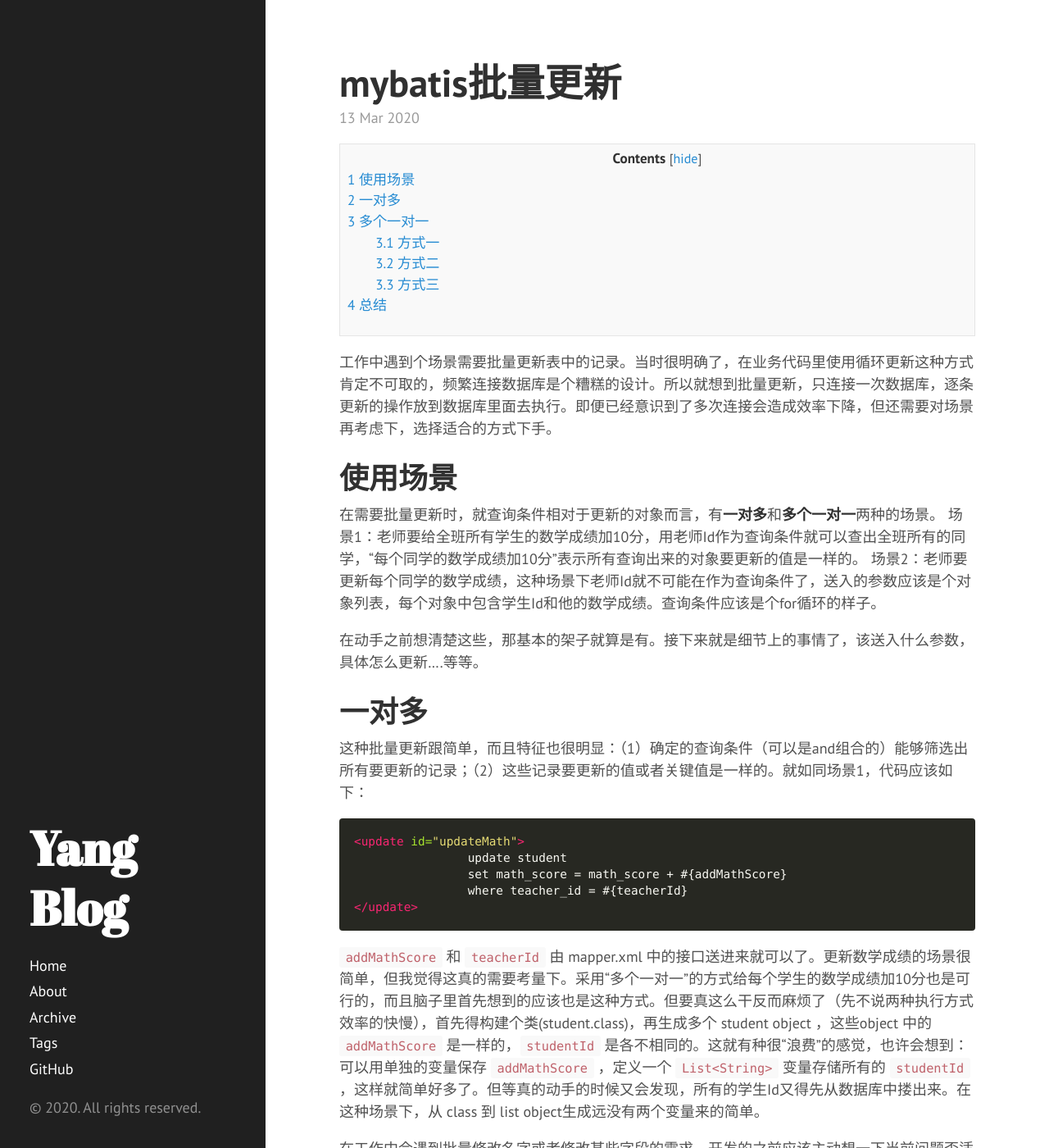
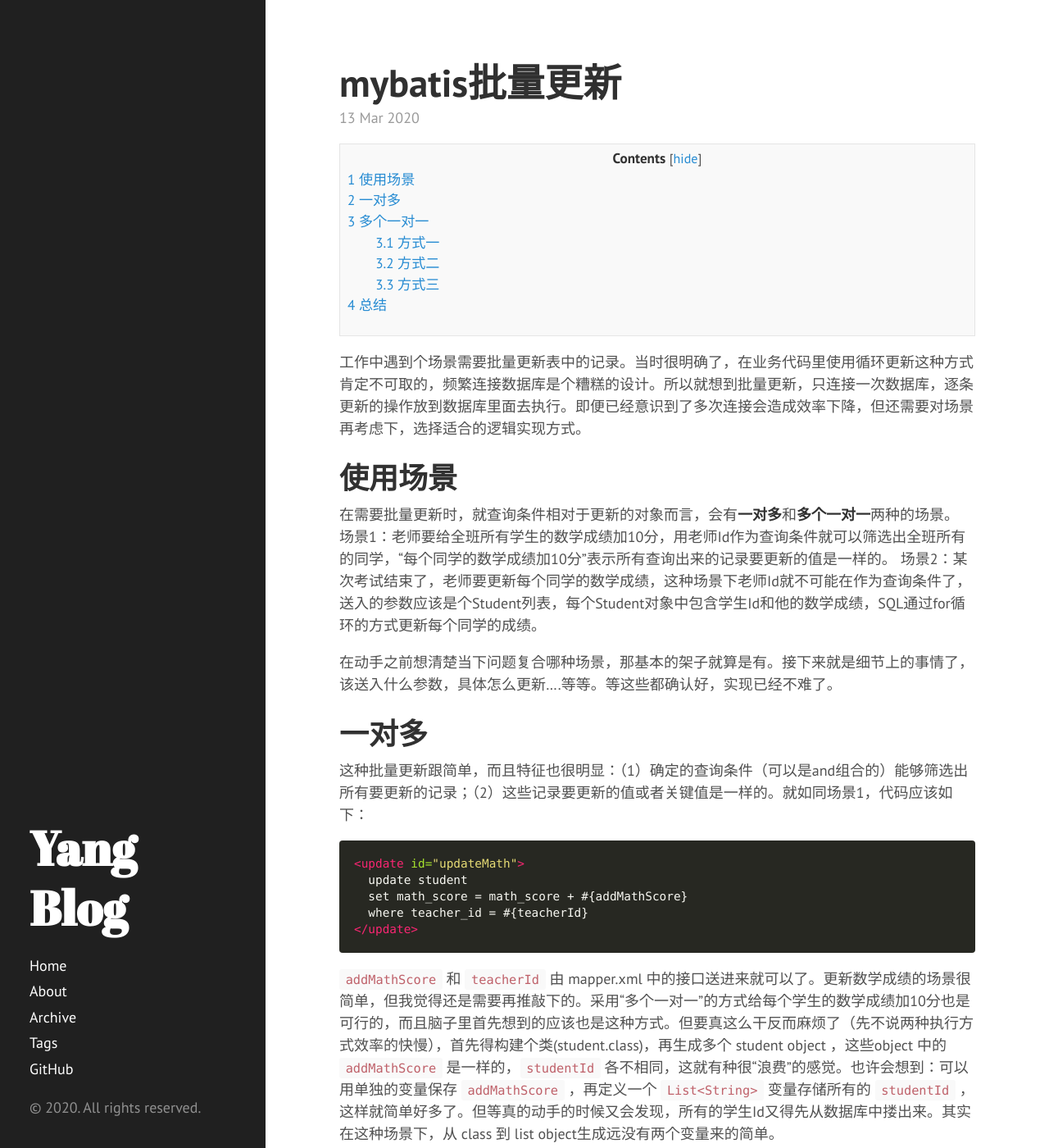
Before and after one commit to diego1109/diego1109.github.io, a Jekyll site: the page built from _posts/2020-03-13-mybatis-batch-update.md, in a window 1280 px wide and 1400 px high. Shown: the whole window at 82% size. Built offline with Jekyll 4.4.1, drawn with Linux system fonts in a browser that asks for light colours; nearby versions of some CDN libraries; comment, search, counter and statistics services are not loaded.

Commit message:
bolg: mybatis batch update

````diff
--- a/_posts/2020-03-13-mybatis-batch-update.md
+++ b/_posts/2020-03-13-mybatis-batch-update.md
@@ -9,15 +9,15 @@ comments: true
 
 ---
 
-工作中遇到个场景需要批量更新表中的记录。当时很明确了，在业务代码里使用循环更新这种方式肯定不可取的，频繁连接数据库是个糟糕的设计。所以就想到批量更新，只连接一次数据库，逐条更新的操作放到数据库里面去执行。即便已经意识到了多次连接会造成效率下降，但还需要对场景再考虑下，选择适合的方式下手。
+工作中遇到个场景需要批量更新表中的记录。当时很明确了，在业务代码里使用循环更新这种方式肯定不可取的，频繁连接数据库是个糟糕的设计。所以就想到批量更新，只连接一次数据库，逐条更新的操作放到数据库里面去执行。即便已经意识到了多次连接会造成效率下降，但还需要对场景再考虑下，选择适合的逻辑实现方式。
 
 # 使用场景
 
-在需要批量更新时，就查询条件相对于更新的对象而言，有**一对多**和**多个一对一**两种的场景。
-场景1：老师要给全班所有学生的数学成绩加10分，用老师Id作为查询条件就可以查出全班所有的同学，“每个同学的数学成绩加10分”表示所有查询出来的对象要更新的值是一样的。
-场景2：老师要更新每个同学的数学成绩，这种场景下老师Id就不可能在作为查询条件了，送入的参数应该是个对象列表，每个对象中包含学生Id和他的数学成绩。查询条件应该是个for循环的样子。
+在需要批量更新时，就查询条件相对于更新的对象而言，会有**一对多**和**多个一对一**两种的场景。
+场景1：老师要给全班所有学生的数学成绩加10分，用老师Id作为查询条件就可以筛选出全班所有的同学，“每个同学的数学成绩加10分”表示所有查询出来的记录要更新的值是一样的。
+场景2：某次考试结束了，老师要更新每个同学的数学成绩，这种场景下老师Id就不可能在作为查询条件了，送入的参数应该是个Student列表，每个Student对象中包含学生Id和他的数学成绩，SQL通过for循环的方式更新每个同学的成绩。
 
-在动手之前想清楚这些，那基本的架子就算是有。接下来就是细节上的事情了，该送入什么参数，具体怎么更新....等等。
+在动手之前想清楚当下问题复合哪种场景，那基本的架子就算是有。接下来就是细节上的事情了，该送入什么参数，具体怎么更新....等等。等这些都确认好，实现已经不难了。
 
 # 一对多
 
@@ -25,13 +25,13 @@ comments: true
 
 ```xml
 <update id="updateMath">
-		update student
-		set math_score = math_score + #{addMathScore}
-		where teacher_id = #{teacherId}
+  update student
+  set math_score = math_score + #{addMathScore}
+  where teacher_id = #{teacherId}
 </update>
 ```
 
-`addMathScore` 和 `teacherId` 由 mapper.xml 中的接口送进来就可以了。更新数学成绩的场景很简单，但我觉得这真的需要考量下。采用“多个一对一”的方式给每个学生的数学成绩加10分也是可行的，而且脑子里首先想到的应该也是这种方式。但要真这么干反而麻烦了（先不说两种执行方式效率的快慢），首先得构建个类(student.class)，再生成多个 student object ，这些object 中的 `addMathScore` 是一样的，`studentId` 是各不相同的。这就有种很“浪费”的感觉，也许会想到：可以用单独的变量保存 `addMathScore` ，定义一个 `List<String>` 变量存储所有的 `studentId` ，这样就简单好多了。但等真的动手的时候又会发现，所有的学生Id又得先从数据库中搂出来。在这种场景下，从 class 到 list object生成远没有两个变量来的简单。
+`addMathScore` 和 `teacherId` 由 mapper.xml 中的接口送进来就可以了。更新数学成绩的场景很简单，但我觉得还是需要再推敲下的。采用“多个一对一”的方式给每个学生的数学成绩加10分也是可行的，而且脑子里首先想到的应该也是这种方式。但要真这么干反而麻烦了（先不说两种执行方式效率的快慢），首先得构建个类(student.class)，再生成多个 student object ，这些object 中的 `addMathScore` 是一样的，`studentId` 各不相同，这就有种很“浪费”的感觉。也许会想到：可以用单独的变量保存 `addMathScore` ，再定义一个 `List<String>` 变量存储所有的 `studentId` ，这样就简单好多了。但等真的动手的时候又会发现，所有的学生Id又得先从数据库中搂出来。其实在这种场景下，从 class 到 list object生成远没有两个变量来的简单。
 
 在工作中会遇到批量修改名字或者修改某些字段的需求，开发的之前应该主动想一下当前问题否适合这一场景，因为它简洁明了却“藏”在后面。
 
````
